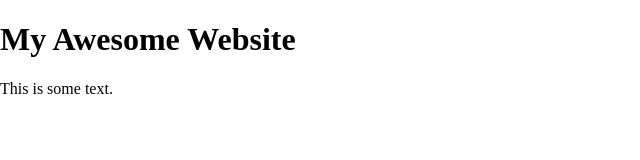
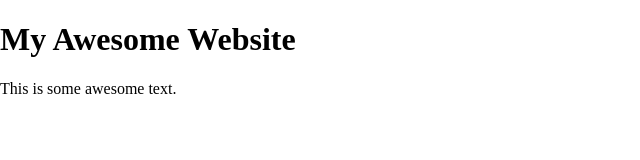
Before and after one commit to jobartucz/HTML-template, a plain HTML site: page index.html in a window 1280 px wide. Shown: the full height of the page, 0-640 px from the left. Drawn offline with nearby package versions, Linux system fonts and the light colour scheme.

Commit message:
Added awesome

```diff
--- a/index.html
+++ b/index.html
@@ -13,7 +13,7 @@
 <body>
   <header>
     <h1 class="page-title">My Awesome Website</h1>
-    <p>This is some text.</p>
+    <p>This is some awesome text.</p>
   </header>
 
   <script src="scripts/main.js"></script>
```
